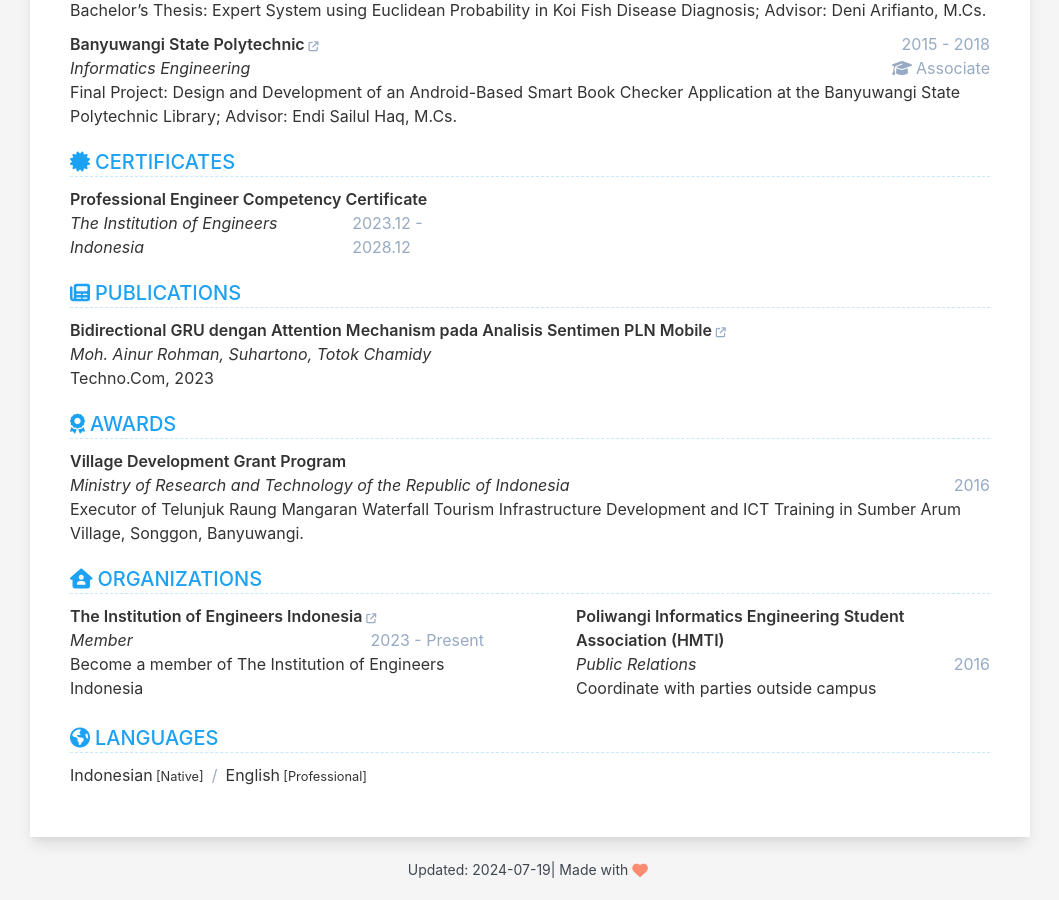
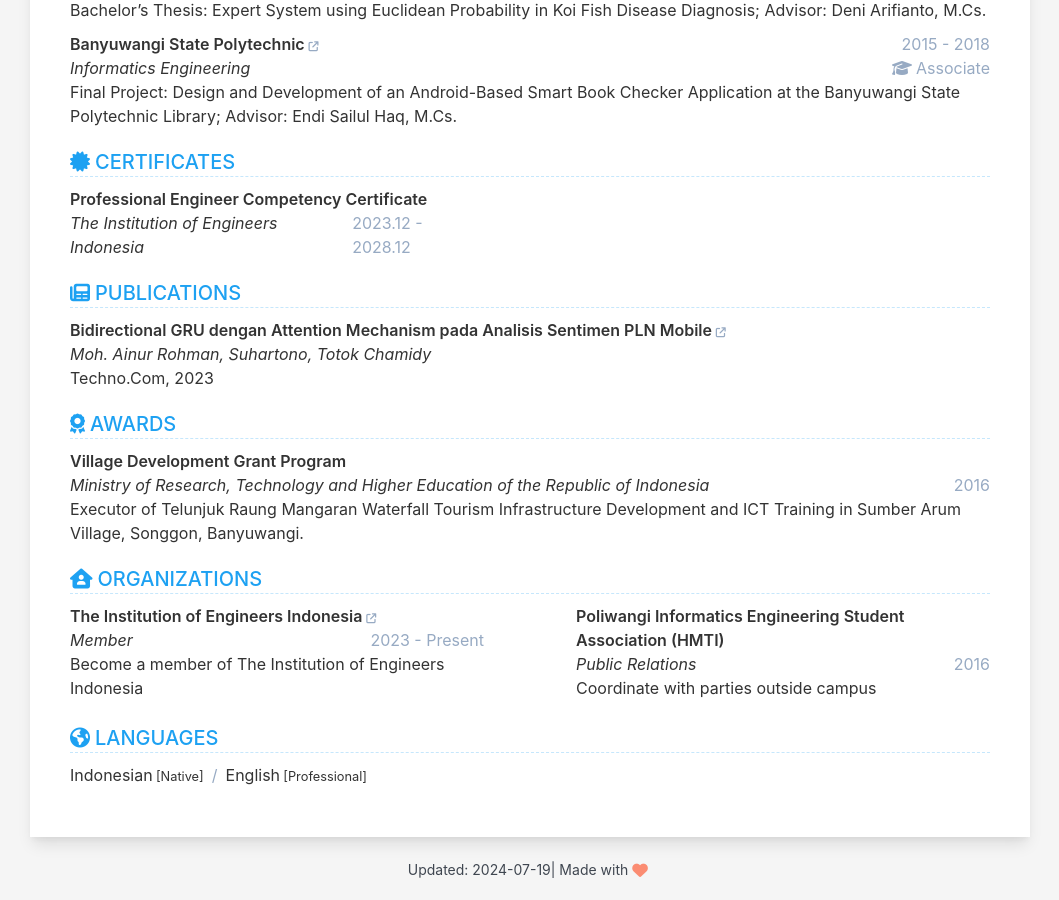
Before and after one commit to kangnurrohman/portfolio, a Jekyll site: the page built from index.html, in a window 1280 px wide and 900 px high, scrolled down 2615 px. Shown: the whole window, without its empty margins (110-1169 px from the left). Built offline with Jekyll 4.4.1, drawn with Linux system fonts in a browser that asks for light colours.

Commit message:
Update data.yml

```diff
--- a/_data/data.yml
+++ b/_data/data.yml
@@ -312,7 +312,7 @@ award:
 
   items:
     - name: Village Development Grant Program
-      awarder: Ministry of Research and Technology of the Republic of Indonesia
+      awarder: Ministry of Research, Technology and Higher Education of the Republic of Indonesia
       date: 2016
       link:
       description: |
```
